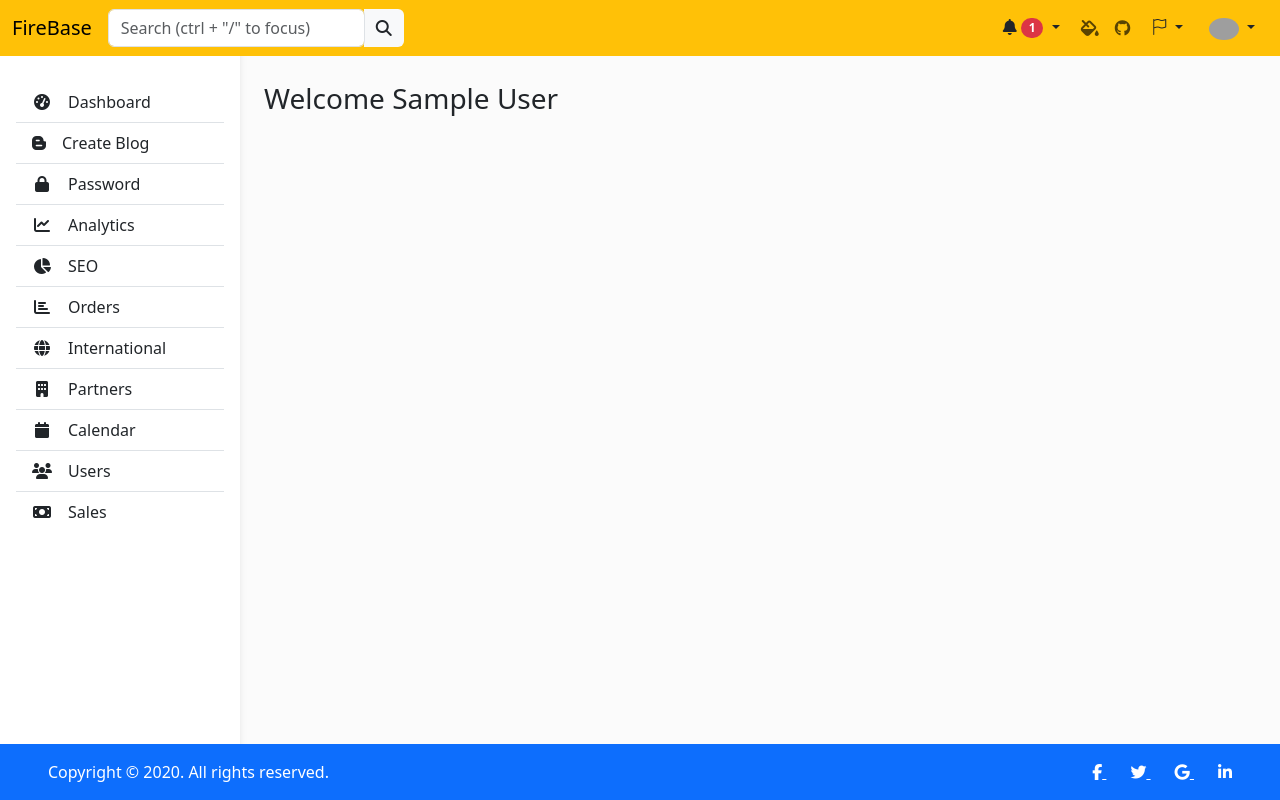
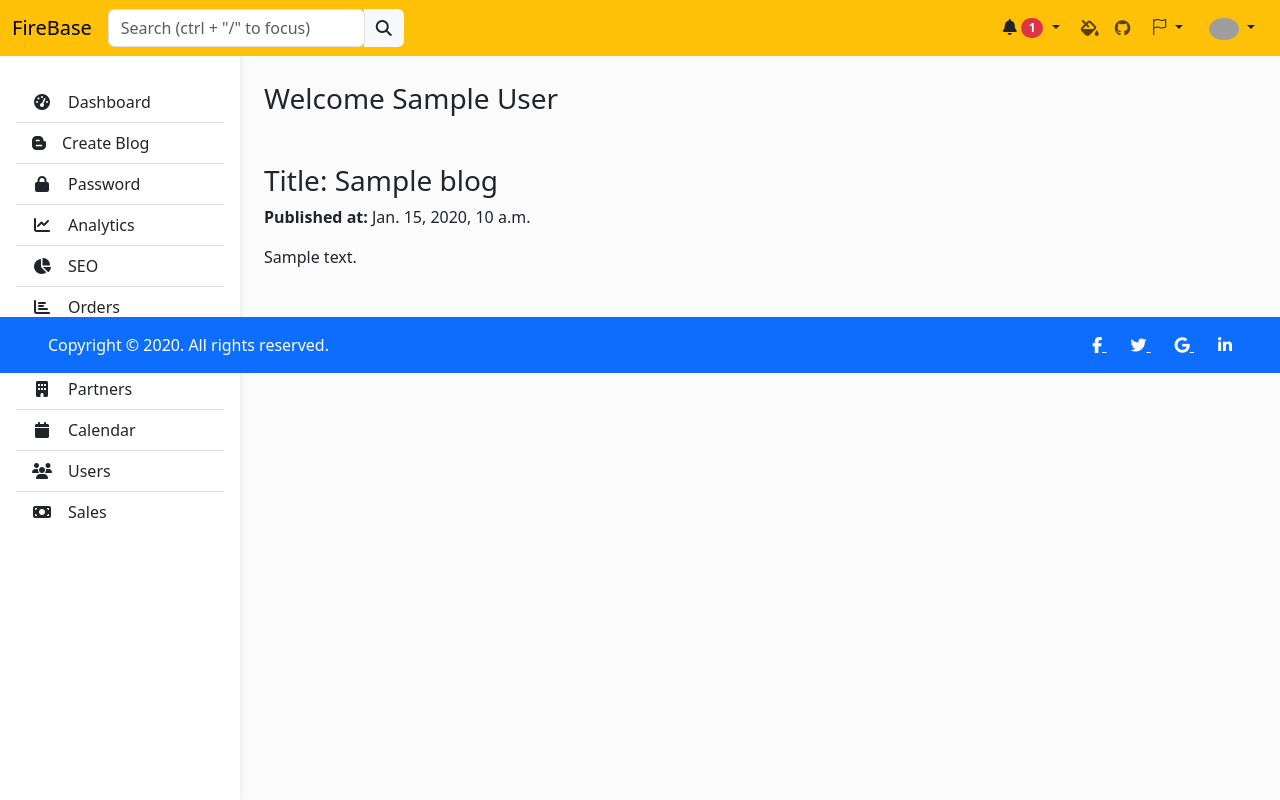
Before and after one commit to tamjidzihan/firebase, a Django app: template djangofirebase/base/templates/base/main.html in a window 1280 px wide. Run offline with Django 5.2, Linux system fonts and the light colour scheme; the template is opened without the code that fills it: most values are stand-ins (such as "Sample title", 1, 10 or a date in 2020); some libraries are stand-ins or nearby versions; grey boxes are pictures that could not be loaded.

Commit message:
home 2024-03-31

```diff
--- a/djangofirebase/base/templates/base/main.html
+++ b/djangofirebase/base/templates/base/main.html
@@ -180,12 +180,24 @@
     <!--Main layout-->
     <main style="margin-top: 58px;">
 
-        <div class="my-5 container ">
+        <div class="my-5 container  ">
             {% if user_data %}
             <div class="container pt-4">
                 <h3 class=" ">Welcome {{ user_data.full_name }}</h3>
             </div>
             {% endif %}
+
+            {% for blog in blog_data %}
+            <div class="container my-5 overflow-visible">
+                <h3>Title: {{ blog.title }}</h3>
+                <p class="fw-light">
+                    <span class="fw-bold ">Published at: </span>{{ blog.created_at }}
+                </p>
+                <p>{{ blog.body }}</p>
+
+            </div>
+
+            {% endfor %}
 
 
             {% block content %}
@@ -203,7 +215,7 @@
 
 
 
-    <footer class=" fixed-bottom ">
+    <footer class=" sticky-bottom ">
         <div
             class="d-flex flex-column flex-md-row text-center text-md-start justify-content-between py-3 px-4 px-xl-5 bg-primary">
             <!-- Copyright -->
--- a/djangofirebase/base/urls.py
+++ b/djangofirebase/base/urls.py
@@ -10,6 +10,7 @@ urlpatterns = [
     path('register/', views.registerPage, name="registerPage"),
     # path('forgetpass/', views.forgetpassPage, name="forgetPassPage"),
     path('postsign/', views.postsignin, name="postsignin"),
+    path('viewblogs/',views.view_blog,name='viewblogs'),
     path('logout/', views.logout, name="logout"),
     path('createblog/',views.create_blog,name='createblog')
 
```
Also changed, not shown: djangofirebase/base/views.py (+35 -2 lines), djangofirebase/db.sqlite3.
